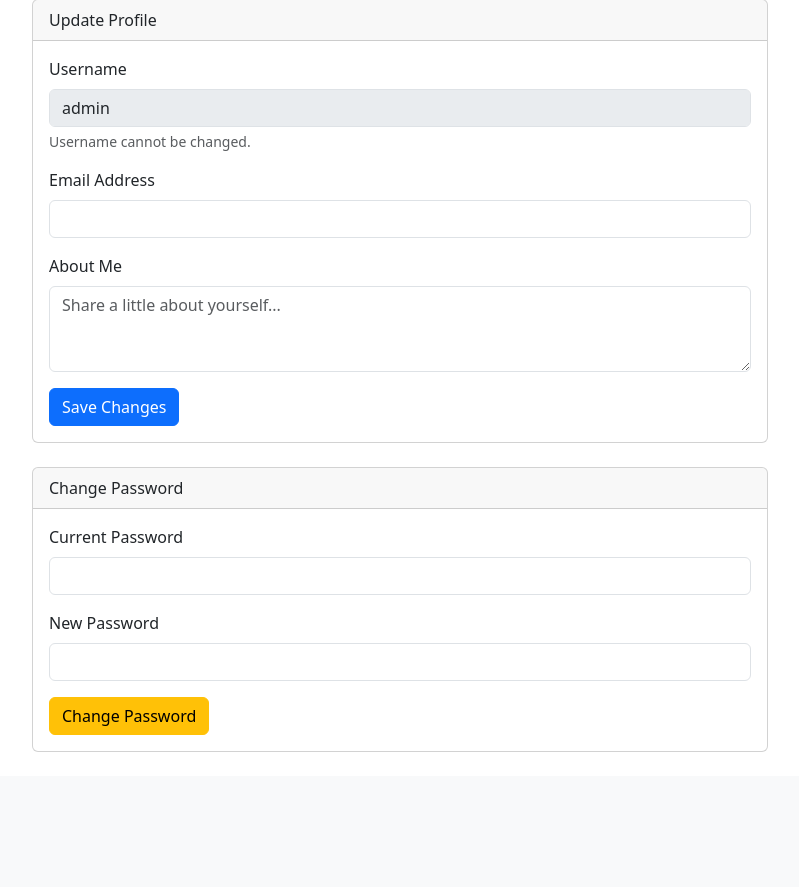
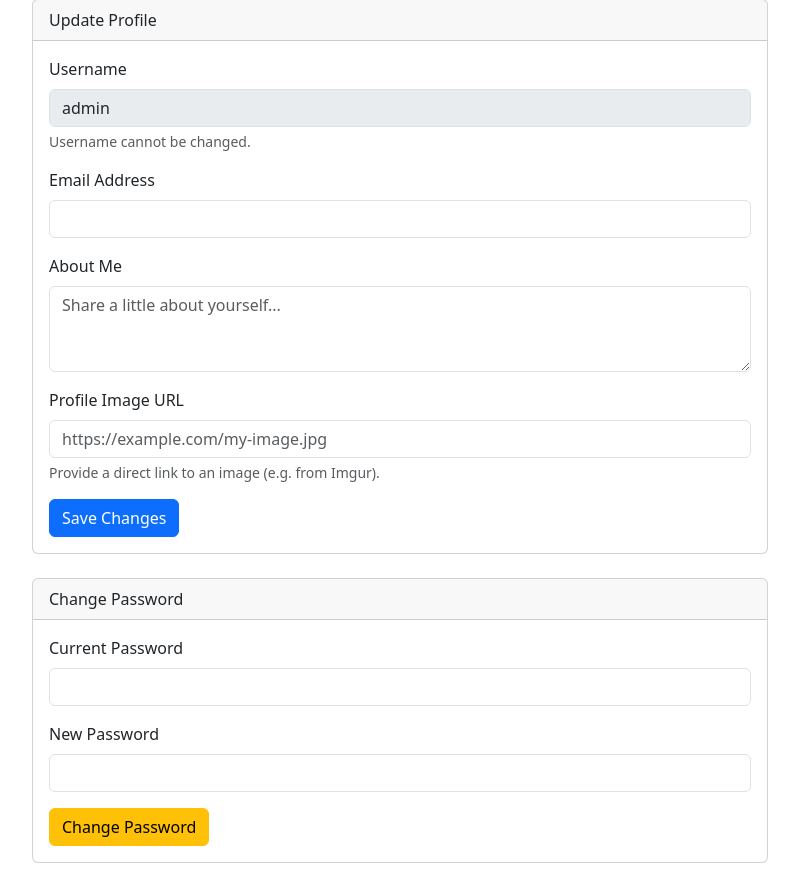
Before and after one commit to arm00pv/pray, a Flask app: page /settings/ in a window 1280 px wide. Shown: the part 127-1014 px from the top of the page, without its empty margins (240-1039 px from the left). Before the commit the page ends 879 px from the top, so only its background shows below. Run offline with Flask 3, Linux system fonts and the light colour scheme; a user stored in the database is signed in.

Commit message:
feat: add custom profile image support
- Added `profile_image_url` column to `User` model.
- Updated Settings route and template to allow users to save a custom image URL.
- Updated Public Profile template to display the custom image or fallback to UI Avatars.
- Updated Spanish translations for new UI elements.
- Verified changes with unit tests and frontend verification scripts.

```diff
--- a/models.py
+++ b/models.py
@@ -19,6 +19,7 @@ class User(UserMixin, db.Model):
     username = db.Column(db.String(150), unique=True, nullable=False)
     email = db.Column(db.String(150), unique=True, nullable=True) # Added email
     about_me = db.Column(db.String(500), nullable=True) # Added Bio
+    profile_image_url = db.Column(db.String(255), nullable=True) # Added Profile Image
     password_hash = db.Column(db.String(255), nullable=False)
     created_at = db.Column(db.DateTime, default=lambda: datetime.now(timezone.utc))
     is_verified = db.Column(db.Boolean, default=False)
--- a/routes/settings_routes.py
+++ b/routes/settings_routes.py
@@ -14,6 +14,7 @@ def index():
         if action == 'update_profile':
             email = request.form.get('email')
             about_me = request.form.get('about_me')
+            profile_image_url = request.form.get('profile_image_url')
 
             # Check uniqueness if changed
             if email != current_user.email:
@@ -23,6 +24,7 @@ def index():
                 current_user.email = email
 
             current_user.about_me = about_me
+            current_user.profile_image_url = profile_image_url
             db.session.commit()
             flash('Profile updated.')
 
--- a/templates/public_profile.html
+++ b/templates/public_profile.html
@@ -8,7 +8,11 @@
         <div class="card">
             <div class="card-body text-center">
                 <div class="mb-3">
-                    <img src="https://ui-avatars.com/api/?name={{ user.username }}&background=random&size=128" class="rounded-circle" alt="{{ user.username }}">
+                    {% if user.profile_image_url %}
+                        <img src="{{ user.profile_image_url }}" class="rounded-circle" alt="{{ user.username }}" style="width: 128px; height: 128px; object-fit: cover;">
+                    {% else %}
+                        <img src="https://ui-avatars.com/api/?name={{ user.username }}&background=random&size=128" class="rounded-circle" alt="{{ user.username }}">
+                    {% endif %}
                 </div>
                 <h3 class="card-title">{{ user.username }}</h3>
                 <p class="text-muted">{{ _('Joined') }}: {{ user.created_at.strftime('%Y-%m-%d') }}</p>
--- a/templates/settings.html
+++ b/templates/settings.html
@@ -23,6 +23,17 @@
                         <label for="about_me" class="form-label">{{ _('About Me') }}</label>
                         <textarea class="form-control" id="about_me" name="about_me" rows="3" placeholder="{{ _('Share a little about yourself...') }}">{{ current_user.about_me or '' }}</textarea>
                     </div>
+                    <div class="mb-3">
+                        <label for="profile_image_url" class="form-label">{{ _('Profile Image URL') }}</label>
+                        <input type="url" class="form-control" id="profile_image_url" name="profile_image_url" value="{{ current_user.profile_image_url or '' }}" placeholder="https://example.com/my-image.jpg">
+                        <div class="form-text">{{ _('Provide a direct link to an image (e.g. from Imgur).') }}</div>
+                    </div>
+                    {% if current_user.profile_image_url %}
+                    <div class="mb-3">
+                        <label class="form-label">{{ _('Current Image Preview') }}</label><br>
+                        <img src="{{ current_user.profile_image_url }}" alt="Profile" class="img-thumbnail" style="max-height: 100px;">
+                    </div>
+                    {% endif %}
                     <button type="submit" class="btn btn-primary">{{ _('Save Changes') }}</button>
                 </form>
             </div>
```
Also changed, not shown: translations/es/LC_MESSAGES/messages.po, 2 other files.
